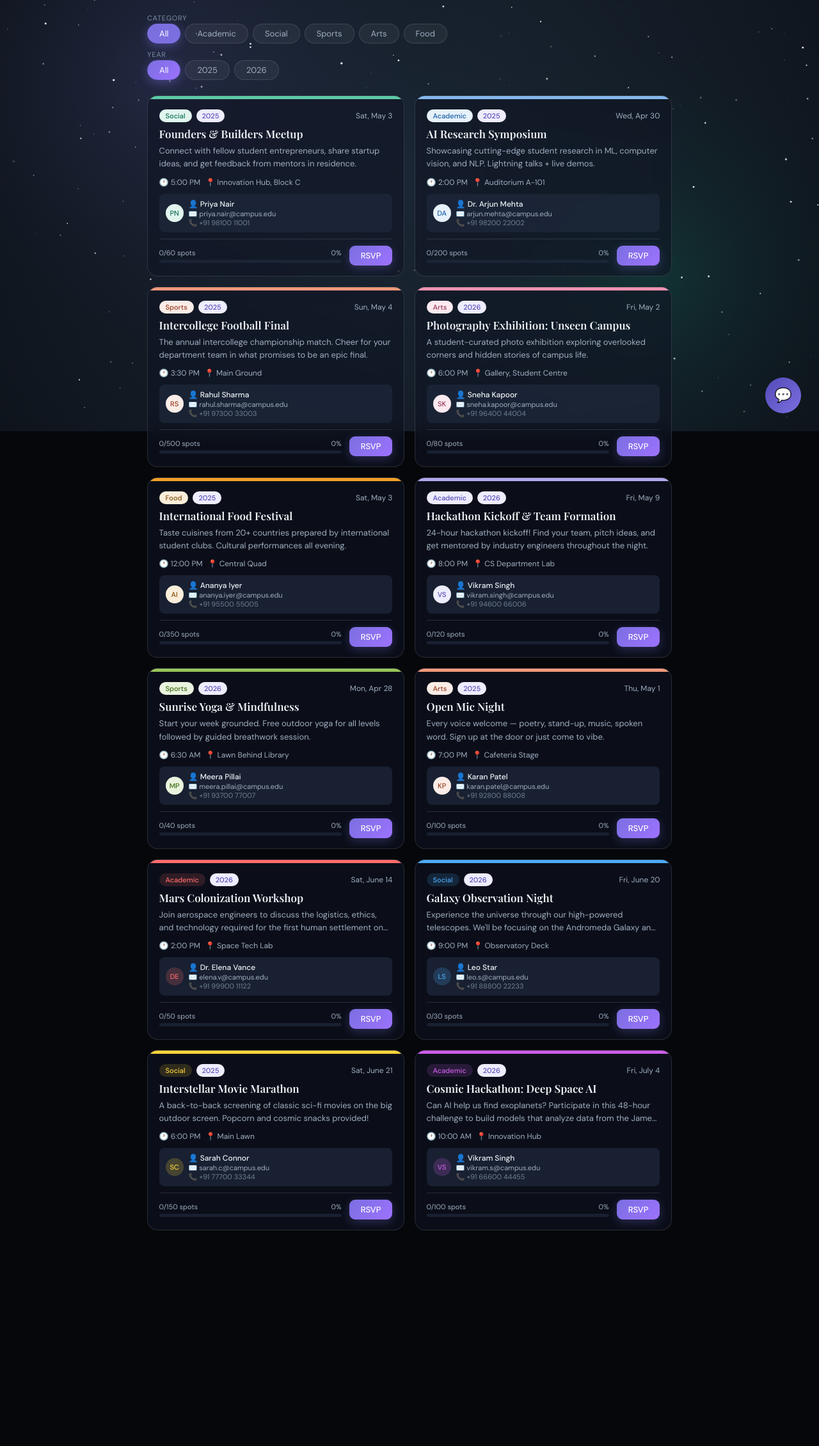
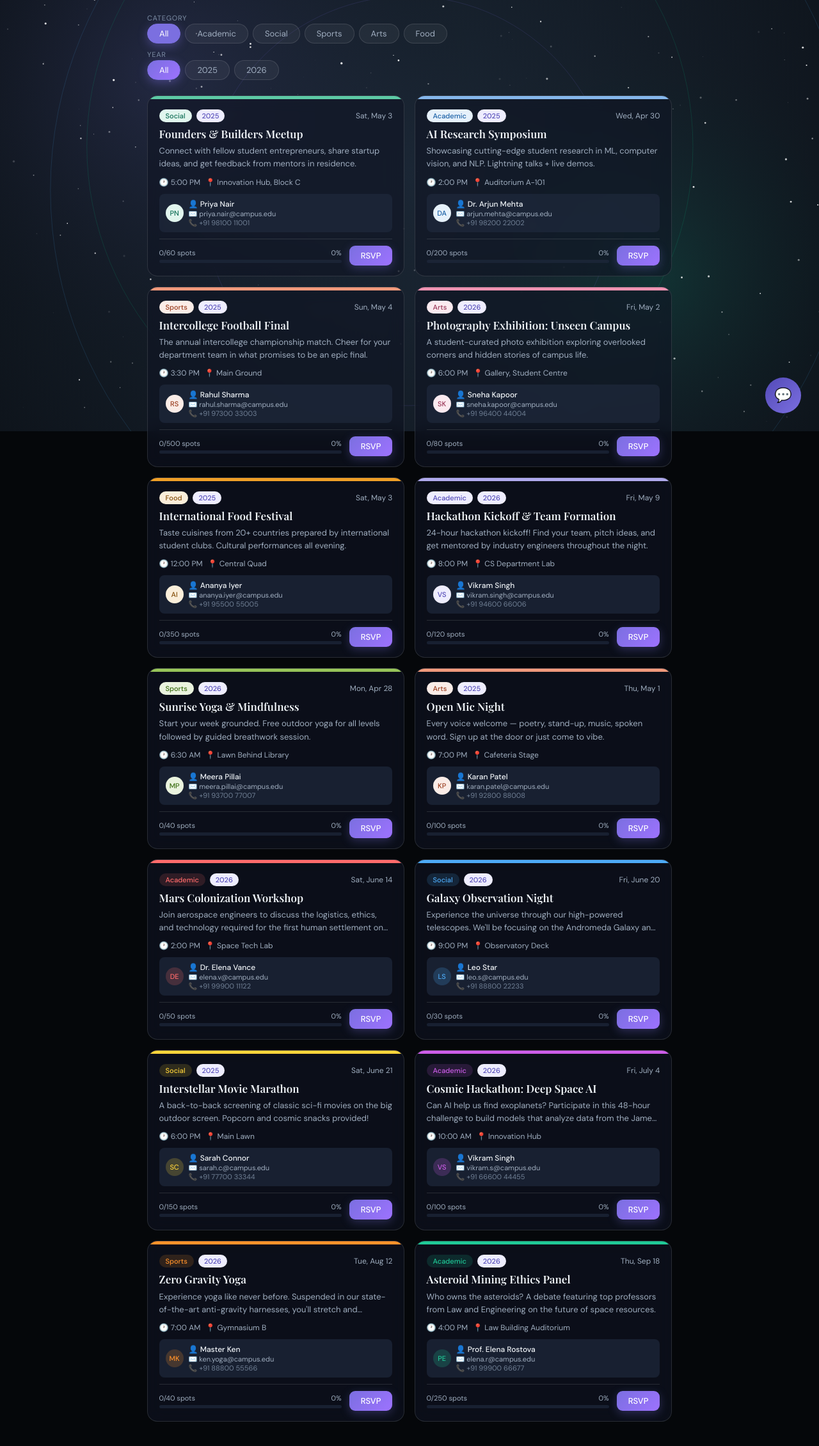
Before and after one commit to akushatto/Campus-Event-Finder, a plain HTML site: page index.html in a window 1280 px wide. Shown: the part 126-2386 px from the top of the page at 64% size. Before the commit the page ends 2145 px from the top, so only its background shows below. Drawn offline with nearby package versions, Linux system fonts and the light colour scheme; animation ran at ten frames a second.

Commit message:
Added orbital outline rings to canvas and expanded space events

```diff
--- a/index.html
+++ b/index.html
@@ -1210,6 +1210,20 @@
                 color: "#CC5DE8", catBg: "rgba(204, 93, 232, 0.15)", catTxt: "#CC5DE8",
                 organizer: { name: "Vikram Singh", email: "vikram.s@campus.edu", phone: "+91 66600 44455", avatarBg: "rgba(204, 93, 232, 0.2)", avatarTxt: "#CC5DE8" }
             },
+            {
+                id: "evt13", year: 2026, title: "Zero Gravity Yoga",
+                desc: "Experience yoga like never before. Suspended in our state-of-the-art anti-gravity harnesses, you'll stretch and meditate while floating.",
+                category: "Sports", date: "Tue, Aug 12", time: "7:00 AM", venue: "Gymnasium B", capacity: 40,
+                color: "#FF922B", catBg: "rgba(255, 146, 43, 0.15)", catTxt: "#FF922B",
+                organizer: { name: "Master Ken", email: "ken.yoga@campus.edu", phone: "+91 88800 55566", avatarBg: "rgba(255, 146, 43, 0.2)", avatarTxt: "#FF922B" }
+            },
+            {
+                id: "evt14", year: 2026, title: "Asteroid Mining Ethics Panel",
+                desc: "Who owns the asteroids? A debate featuring top professors from Law and Engineering on the future of space resources.",
+                category: "Academic", date: "Thu, Sep 18", time: "4:00 PM", venue: "Law Building Auditorium", capacity: 250,
+                color: "#20C997", catBg: "rgba(32, 201, 151, 0.15)", catTxt: "#20C997",
+                organizer: { name: "Prof. Elena Rostova", email: "elena.r@campus.edu", phone: "+91 99900 66677", avatarBg: "rgba(32, 201, 151, 0.2)", avatarTxt: "#20C997" }
+            }
         ];
 
         // ── State ─────────────────────────────────────────────────────────────────────
@@ -1800,6 +1814,26 @@
                     ctx.fillRect(0, 0, width, height);
                 }
 
+                // Draw 3 Orbital Rings (Domain Circles)
+                ctx.lineWidth = 1;
+                const ringColors = ['rgba(123, 111, 224, 0.15)', 'rgba(0, 245, 160, 0.12)', 'rgba(77, 171, 247, 0.15)'];
+                const time = Date.now() * 0.0002;
+
+                for(let i=0; i<3; i++) {
+                    ctx.strokeStyle = ringColors[i];
+                    ctx.beginPath();
+
+                    // Slightly offset centers for a 3D orbital feel
+                    const cx = width/2 + Math.cos(time + i*2.5) * (40 + i*15) - mouseX * (0.3 + i*0.1);
+                    const cy = height/2 + Math.sin(time + i*2.5) * (40 + i*15) - mouseY * (0.3 + i*0.1);
+
+                    // Large sizes scaling with screen
+                    const r = Math.max(width, height) * (0.25 + i*0.12);
+
+                    ctx.arc(cx, cy, r, 0, Math.PI * 2);
+                    ctx.stroke();
+                }
+
                 // Draw Stars
                 ctx.fillStyle = '#FFF';
                 stars.forEach(star => {
```
